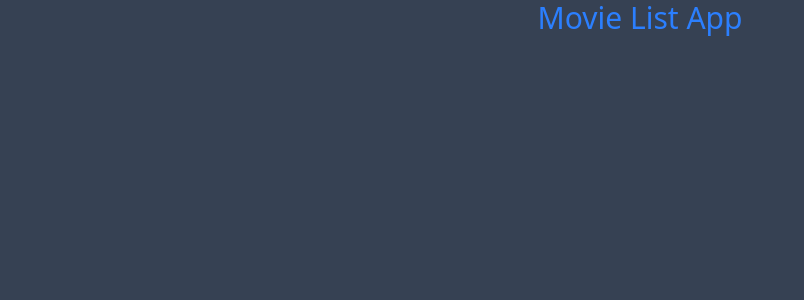
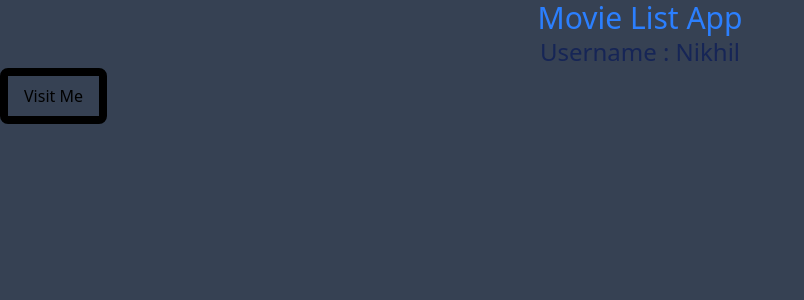
Before and after one commit to nikhilcoder1/week3-React_Fundamentals, a React (Vite) app in the folder day_3_miniProject/: page / in a window 1280 px wide. Shown: the top 300 px of the page, without its empty margins (0-804 px from the left). Built offline with nearby package versions, Linux system fonts and the light colour scheme.

Commit message:
Practice code

```diff
--- a/day_3_miniProject/src/App.jsx
+++ b/day_3_miniProject/src/App.jsx
@@ -1,13 +1,19 @@
 import { useState } from 'react'
 import './App.css'
+import Button from './component/button'
 
 function App() {
   const [count, setCount] = useState(0)
 
+  let name = "Nikhil";
+
   return (
     <div className='bg-gray-700 h-screen'>
-      <h1 className='text-center text-3xl text-blue-500'>Movie List App</h1>
+      <h1 className='text-center text-3xl text-blue-500'>Movie List App </h1>
+      <h2 className='text-center text-2xl text-blue-950'>Username : {name}</h2>
+      <Button/>
     </div>
+
   )
 }
 
```
